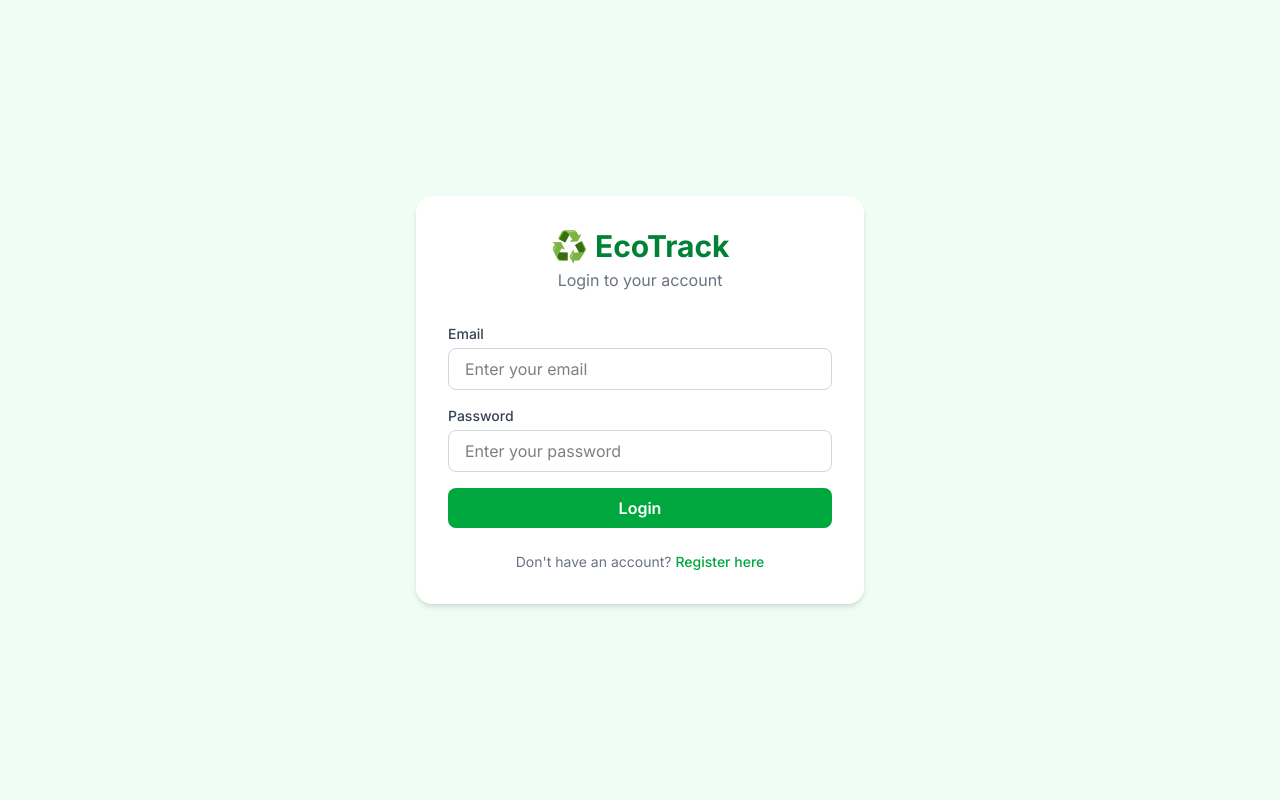
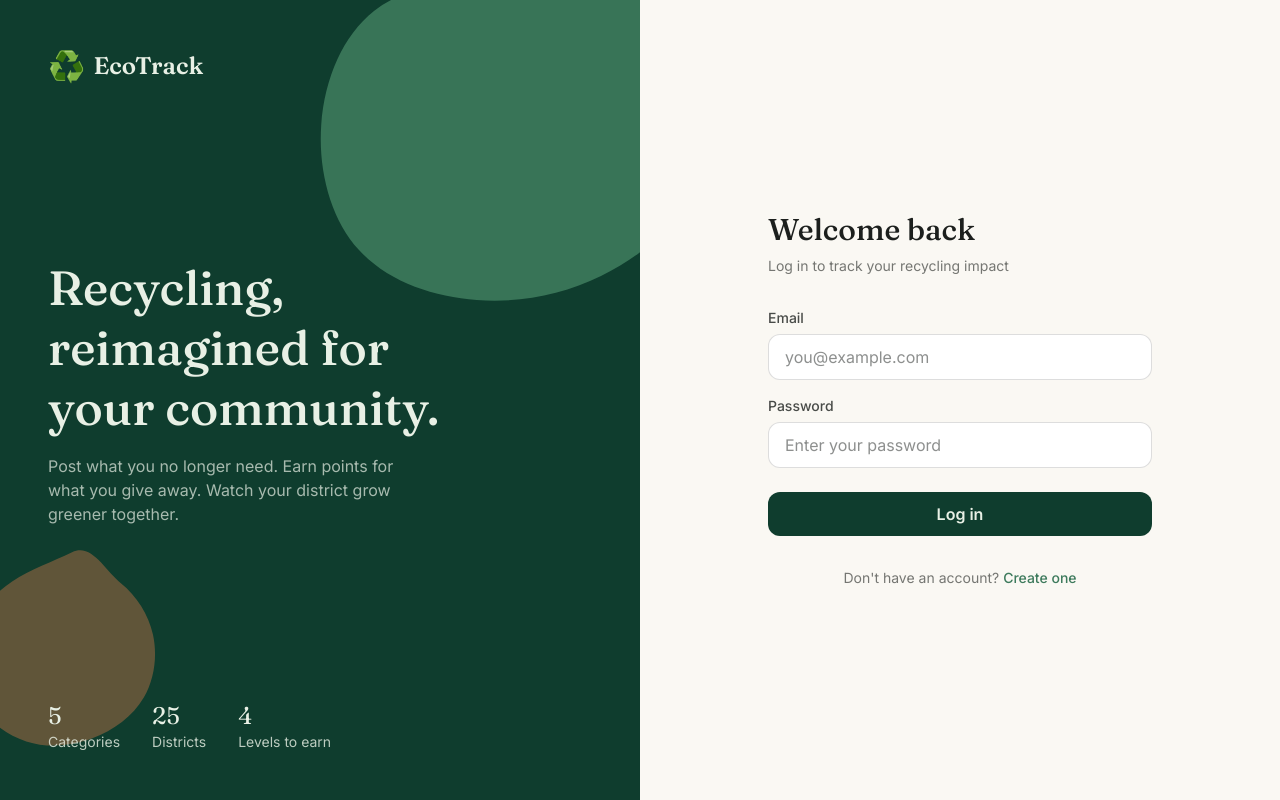
Before and after one commit to Amandi1020/community-recycling-tracker, a React (Vite) app in the folder client/: page / in a window 1280 px wide. Built offline with nearby package versions, Linux system fonts and the light colour scheme.

Commit message:
Redesign Login page with forest theme, organic blobs and split layout

```diff
--- a/client/src/pages/auth/Login.jsx
+++ b/client/src/pages/auth/Login.jsx
@@ -26,7 +26,6 @@ const Login = () => {
       const res = await axios.post('/auth/login', formData)
       login(res.data.user, res.data.token)
 
-      // Redirect based on role
       if (res.data.user.role === 'admin') {
         navigate('/admin/dashboard')
       } else if (res.data.user.role === 'collector') {
@@ -42,43 +41,91 @@ const Login = () => {
   }
 
   return (
-    <div className="min-h-screen bg-green-50 flex items-center justify-center p-4">
-      <div className="bg-white rounded-2xl shadow-md w-full max-w-md p-8">
+    <div className="min-h-screen bg-cream flex">
 
-        <div className="text-center mb-8">
-          <h1 className="text-3xl font-bold text-green-700">♻️ EcoTrack</h1>
-          <p className="text-gray-500 mt-1">Login to your account</p>
+      {/* Left panel — brand */}
+      <div className="hidden lg:flex lg:w-1/2 bg-forest relative overflow-hidden flex-col justify-between p-12">
+        {/* Organic blob shape */}
+        <svg className="absolute -right-32 -top-32 w-[500px] h-[500px] opacity-90" viewBox="0 0 200 200">
+          <path fill="#3D7A5C" d="M45.3,-58.5C58.6,-49.5,69.2,-35.4,73.8,-19.5C78.4,-3.7,77,13.9,69.5,28.4C62,42.9,48.4,54.2,33.2,61.6C17.9,69,1,72.5,-16.5,71.2C-34,69.9,-52.1,63.8,-63.6,51.2C-75.1,38.6,-80,19.3,-78.7,1C-77.4,-17.4,-69.9,-34.8,-57.6,-44.4C-45.3,-54.1,-28.2,-56,-11.7,-58.6C4.9,-61.2,32,-67.5,45.3,-58.5Z" transform="translate(100 100)" />
+        </svg>
+        <svg className="absolute -left-20 bottom-0 w-72 h-72 opacity-40" viewBox="0 0 200 200">
+          <path fill="#D97B4A" d="M39.5,-50.6C50.6,-41.6,58.7,-28.9,61.8,-14.8C64.9,-0.7,63,15.8,55.4,28.9C47.8,42,34.5,51.7,19.7,57.2C4.9,62.7,-11.4,64,-26.2,59.3C-41,54.6,-54.3,43.9,-61.4,30C-68.5,16.1,-69.4,-1,-64.5,-15.8C-59.6,-30.6,-48.9,-43.1,-36,-51.8C-23.1,-60.5,-7.9,-65.4,5.6,-72.1C19.1,-78.8,28.4,-59.6,39.5,-50.6Z" transform="translate(100 100)" />
+        </svg>
+
+        <div className="relative z-10">
+          <div className="flex items-center gap-2">
+            <span className="text-3xl">♻️</span>
+            <span className="font-display text-2xl font-semibold text-sage">EcoTrack</span>
+          </div>
         </div>
 
+        <div className="relative z-10">
+          <h1 className="font-display text-5xl font-medium text-sage leading-tight mb-4">
+            Recycling,<br />reimagined for<br />your community.
+          </h1>
+          <p className="text-sage/70 text-base max-w-sm">
+            Post what you no longer need. Earn points for what you give away. Watch your district grow greener together.
+          </p>
+        </div>
+
+        <div className="relative z-10 flex gap-8 text-sage/80 text-sm">
+          <div>
+            <p className="font-display text-2xl text-sage">5</p>
+            <p>Categories</p>
+          </div>
+          <div>
+            <p className="font-display text-2xl text-sage">25</p>
+            <p>Districts</p>
+          </div>
+          <div>
+            <p className="font-display text-2xl text-sage">4</p>
+            <p>Levels to earn</p>
+          </div>
+        </div>
+      </div>
+
+      {/* Right panel — form */}
+      <div className="w-full lg:w-1/2 flex items-center justify-center p-6 sm:p-12">
+        <div className="w-full max-w-sm">
+
+          <div className="lg:hidden flex items-center gap-2 mb-10">
+            <span className="text-2xl">♻️</span>
+            <span className="font-display text-xl font-semibold text-forest">EcoTrack</span>
+          </div>
+
+          <h2 className="font-display text-3xl font-medium text-charcoal mb-2">Welcome back</h2>
+          <p className="text-charcoal/60 text-sm mb-8">Log in to track your recycling impact</p>
+
           {error && (
-          <div className="bg-red-100 text-red-600 px-4 py-3 rounded-lg mb-4 text-sm">
+            <div className="bg-clay/10 text-clay border border-clay/20 px-4 py-3 rounded-xl mb-5 text-sm">
               {error}
             </div>
           )}
 
           <form onSubmit={handleSubmit} className="space-y-4">
             <div>
-            <label className="block text-sm font-medium text-gray-700 mb-1">Email</label>
+              <label className="block text-sm font-medium text-charcoal/80 mb-1.5">Email</label>
               <input
                 type="email"
                 name="email"
                 value={formData.email}
                 onChange={handleChange}
                 required
-              className="w-full border border-gray-300 rounded-lg px-4 py-2 focus:outline-none focus:ring-2 focus:ring-green-400"
-              placeholder="Enter your email"
+                className="w-full border border-charcoal/15 rounded-xl px-4 py-2.5 text-charcoal bg-white focus:outline-none focus:ring-2 focus:ring-moss/40 focus:border-moss transition"
+                placeholder="you@example.com"
               />
             </div>
 
             <div>
-            <label className="block text-sm font-medium text-gray-700 mb-1">Password</label>
+              <label className="block text-sm font-medium text-charcoal/80 mb-1.5">Password</label>
               <input
                 type="password"
                 name="password"
                 value={formData.password}
                 onChange={handleChange}
                 required
-              className="w-full border border-gray-300 rounded-lg px-4 py-2 focus:outline-none focus:ring-2 focus:ring-green-400"
+                className="w-full border border-charcoal/15 rounded-xl px-4 py-2.5 text-charcoal bg-white focus:outline-none focus:ring-2 focus:ring-moss/40 focus:border-moss transition"
                 placeholder="Enter your password"
               />
             </div>
@@ -86,18 +133,19 @@ const Login = () => {
             <button
               type="submit"
               disabled={loading}
-            className="w-full bg-green-600 hover:bg-green-700 text-white font-semibold py-2 rounded-lg transition duration-200"
+              className="w-full bg-forest hover:bg-forest/90 text-sage font-semibold py-2.5 rounded-xl transition duration-200 mt-2"
             >
-            {loading ? 'Logging in...' : 'Login'}
+              {loading ? 'Logging in...' : 'Log in'}
             </button>
           </form>
 
-        <p className="text-center text-sm text-gray-500 mt-6">
+          <p className="text-center text-sm text-charcoal/60 mt-8">
             Don't have an account?{' '}
-          <Link to="/register" className="text-green-600 font-medium hover:underline">
-            Register here
+            <Link to="/register" className="text-moss font-medium hover:underline">
+              Create one
             </Link>
           </p>
+        </div>
       </div>
     </div>
   )
```
Lines whose indentation alone changed are shown as unchanged.
